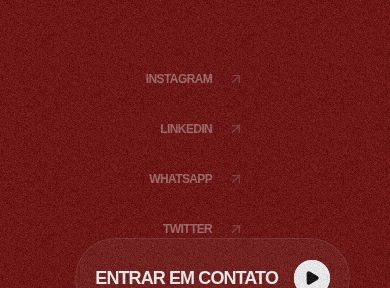
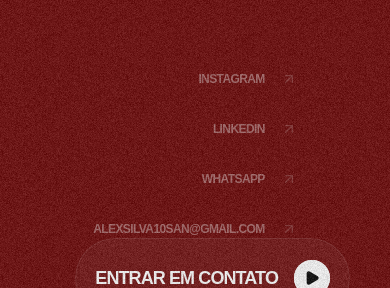
Before and after one commit to alexdesignprograming1/alexdesignprogramingv2, a Next.js app: page / in a window 390 px wide. Both pictures are taken after a click on the button 342 px from the left and 48 px from the top of the page. Shown: the part 486-774 px from the top of the page. Built offline with nearby package versions, Linux system fonts and the light colour scheme.

Commit message:
feat: implement landing page layout with GSAP animations, 3D Spline integration, and mobile navigation menu

```diff
--- a/src/app/page.tsx
+++ b/src/app/page.tsx
@@ -306,23 +306,61 @@
         </section>
 
         {/* Footer / Contact */}
-        <footer className="py-48 px-6 relative overflow-hidden flex flex-col items-center">
-          <div className="reveal-up relative z-10 w-full">
-            <span className="text-hape-label opacity-40 mb-16 block text-center font-druk">Disponível para projetos globais</span>
-            <h2 className="text-[14vw] font-black tracking-[-0.06em] leading-none mb-20 text-white font-integral text-center uppercase">
-              VAMOS <br /> CONVERSAR.
-            </h2>
-            <div className="flex flex-wrap justify-center gap-x-16 gap-y-8">
-              {['Instagram', 'WhatsApp', 'LinkedIn', 'E-mail'].map((s) => (
-                <Magnetic key={s} strength={15}>
-                  <span className="text-hape-label hover:text-red-500 transition-colors cursor-pointer font-druk text-xs">{s}</span>
-                </Magnetic>
-              ))}
+        <footer className="pt-20 pb-8 px-6 md:px-12 relative overflow-hidden bg-black text-white">
+          {/* Deep Red Glow and Noise */}
+          <div className="absolute top-0 left-0 right-0 h-[500px] bg-gradient-to-b from-red-950/80 to-transparent pointer-events-none opacity-80" />
+          <div className="absolute inset-0 opacity-[0.25] pointer-events-none bg-[url('/noise.png')] bg-repeat mix-blend-overlay" />
+
+          <div className="max-w-7xl mx-auto relative z-10 w-full">
+            {/* Top Red Line (Partial) */}
+            {/* <div className="w-full w-full h-[2px] bg-red-700 mb-20 opacity-20" /> */}
+
+            <div className="grid grid-cols-1 md:grid-cols-12 gap-16 md:gap-8">
+              {/* Col 1: Quote */}
+              <div className="md:col-span-5 reveal-up">
+                <h3 className="text-3xl md:text-[2rem] font-black font-integral uppercase leading-[1.1] mb-8 tracking-tight">
+                  O DESIGN ATRAI.<br />
+                  A IA PROCESSA.<br />
+                  A AUTOMAÇÃO ESCALA.
+                </h3>
+                <p className="text-zinc-500 font-neue text-sm">Alex Silva</p>
+              </div>
+
+              {/* Col 2: Connect */}
+              <div className="md:col-span-3 md:col-start-7 reveal-up">
+                <h3 className="text-2xl md:text-1xl font-black font-integral uppercase leading-[1.1] mb-8 tracking-tight">
+                  CONTATE-NOS
+                </h3>
+              </div>
+
+              {/* Col 3: Links */}
+              <div className="md:col-span-3 flex flex-col gap-4 reveal-up">
+                {[
+                  { name: 'Instagram', url: 'https://www.instagram.com/alexdesignprograming/' },
+                  { name: 'WhatsApp', url: 'https://api.whatsapp.com/send/?phone=5581999246196&text=Ol%C3%A1%21+Acessei+o+site+e+gostaria+de+saber+mais.&type=phone_number&app_absent=0' },
+                  { name: 'LinkedIn', url: 'https://www.linkedin.com/in/alex-silva-programing/' },
+                  { name: 'alexsilva10san@gmail.com', url: 'mailto:alexsilva10san@gmail.com' }
+                ].map((link) => (
+                  <a key={link.name} href={link.url} target="_blank" rel="noopener noreferrer" className="text-zinc-400 hover:text-white transition-colors font-neue text-sm flex items-center gap-3 w-fit group">
+                    {link.name}
+                    <ArrowUpRight className="w-3 h-3 opacity-60 group-hover:opacity-100 group-hover:translate-x-0.5 group-hover:-translate-y-0.5 transition-all" />
+                  </a>
+                ))}
+              </div>
             </div>
-            <div className="mt-40 pt-10 border-t border-white/5 flex flex-col md:flex-row justify-between items-center gap-8 w-full max-w-7xl mx-auto px-6 opacity-40">
-              <span className="text-[10px] font-bold tracking-widest uppercase">© {new Date().getFullYear()} AlexDesignPrograming</span>
-              <span className="text-[10px] font-bold tracking-widest uppercase">Brasil / Global</span>
-              <span className="text-[10px] font-bold tracking-widest uppercase">Automação & Design de Elite</span>
+
+            {/* Bottom Bar */}
+            <div className="mt-10 pt-8 border-t border-white/10 flex flex-col md:flex-row justify-between items-center gap-8 w-full text-[9px] font-bold tracking-[0.2em] uppercase font-druk text-zinc-500 reveal-up">
+              <div className="flex gap-4">
+                <span>© {new Date().getFullYear()} - ALEX DESIGN PROGRAMING</span>
+              </div>
+              {/* <div>
+                <span className="text-white">STYLED BY @ALEX SILVA</span>
+              </div> */}
+              {/* <div className="flex gap-8">
+                <span className="hover:text-white cursor-pointer transition-colors">TERMOS & CONDIÇÕES </span>
+                <span className="hover:text-white cursor-pointer transition-colors">POLÍTICA DE PRIVACIDADE</span>
+              </div> */}
             </div>
           </div>
         </footer>
--- a/src/components/layout/MenuModal.tsx
+++ b/src/components/layout/MenuModal.tsx
@@ -6,6 +6,7 @@
 import { Magnetic } from '@/components/ui/Magnetic';
 import gsap from 'gsap';
 import { useGSAP } from '@gsap/react';
+import { link } from 'fs';
 
 interface MenuModalProps {
   isOpen: boolean;
@@ -105,15 +106,15 @@
 
         <div className="flex flex-col gap-8 text-right mt-20 lg:mt-0">
           {[
-            'INSTAGRAM',
-            'LINKEDIN',
-            'WHATSAPP',
-            'TWITTER',
+            { name: 'INSTAGRAM', url: 'https://www.instagram.com/alexdesignprograming/' },
+            { name: 'LINKEDIN', url: 'https://www.linkedin.com/in/alex-silva-programing/' },
+            { name: 'WHATSAPP', url: 'https://api.whatsapp.com/send/?phone=5581999246196&text=Ol%C3%A1%21+Acessei+o+site+e+gostaria+de+saber+mais.&type=phone_number&app_absent=0' },
+            { name: 'alexsilva10san@gmail.com', url: 'mailto:alexsilva10san@gmail.com' }
           ].map((link) => (
-            <div key={link} className="menu-sub-link flex items-center justify-end gap-4 group cursor-pointer">
-              <span className="text-[12px] font-bold tracking-tighter opacity-40 group-hover:opacity-100 transition-opacity font-druk uppercase">
-                {link}
-              </span>
+            <div key={link.name} className="menu-sub-link flex items-center justify-end gap-4 group cursor-pointer">
+              <a href={link.url} target="_blank" rel="noopener noreferrer" className="text-[12px] font-bold tracking-tighter opacity-40 group-hover:opacity-100 transition-opacity font-druk uppercase">
+                {link.name}
+              </a >
               <ArrowUpRight className="w-4 h-4 opacity-20 group-hover:opacity-100 transition-opacity" />
             </div>
           ))}
```
